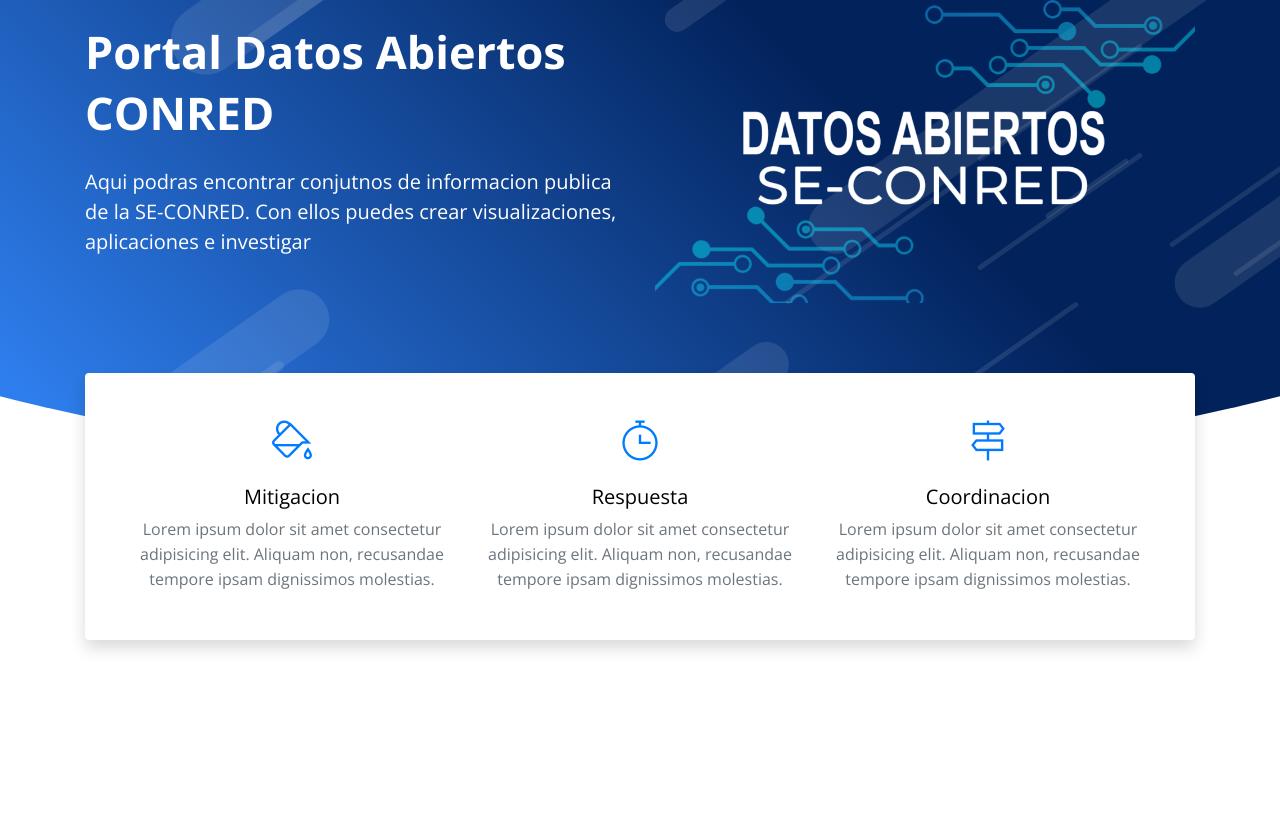
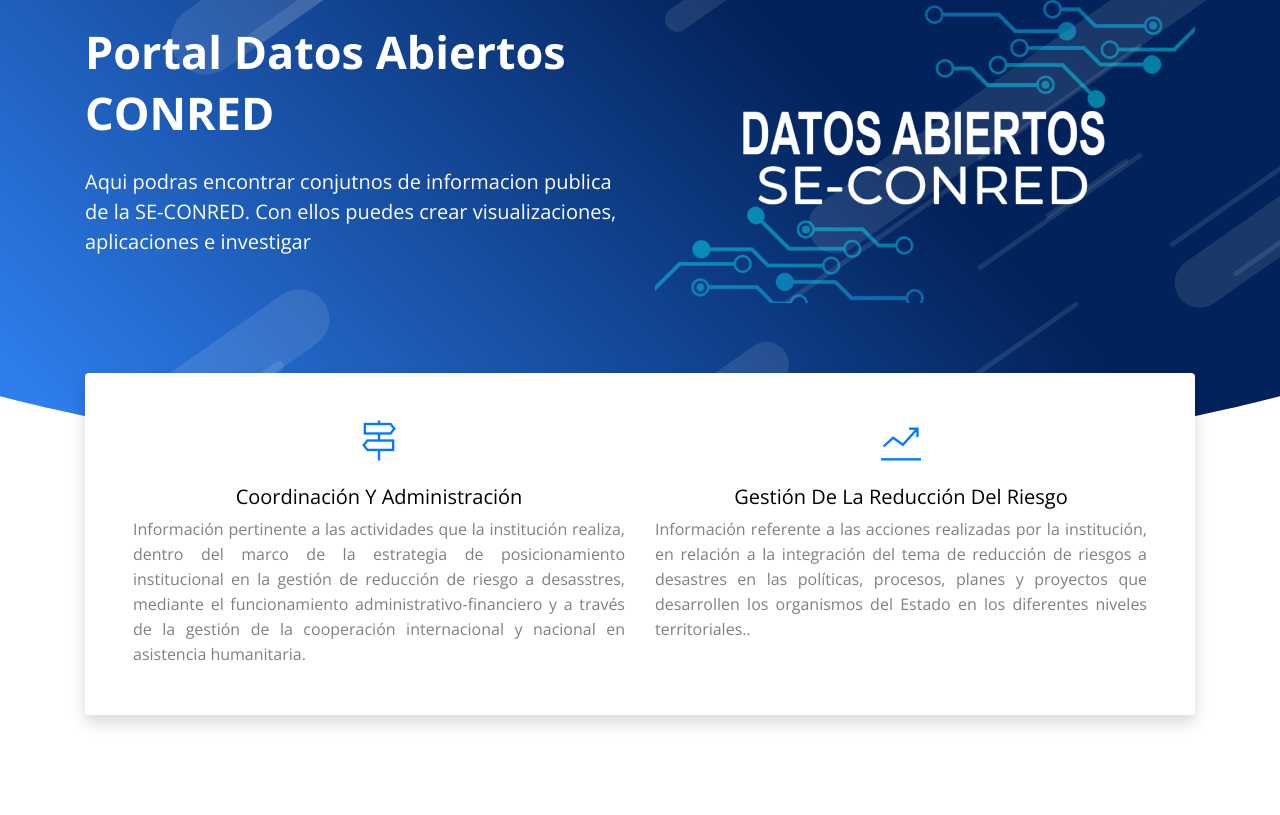
Before and after one commit to FernandoJPaz/DatosAbiertos, a Python web app: template templates/home/indice.html in a window 1280 px wide. Shown: the part 101-916 px from the top of the page. Before the commit the page ends 752 px from the top, so only its background shows below. Run offline with Jinja, Linux system fonts and the light colour scheme; the template is opened without the code that fills it, so the values that code supplies are empty; some libraries are stand-ins or nearby versions.

Commit message:
BugFix#11
Actualizacion de logo y grupos

```diff
--- a/templates/header2.html
+++ b/templates/header2.html
@@ -127,7 +127,7 @@
                         <div class="col-lg-3 col-6">
                             <div class="site-logo">
 
-                                <img src="/base/images/A1.png" alt ="logo">
+                                <img src="/base/images/LOGOCONRED75.png" alt ="logo">
                                 <a data-toggle="tooltip" title="Be-one" href="index.html"></a>
                             </div>
                         </div>
--- a/templates/home/indice.html
+++ b/templates/home/indice.html
@@ -77,23 +77,16 @@
                 <div class="container">
                     <div class="rounded shadow p-5 bg-white">
                         <div class="row">
-                            <div class="col-lg-4 col-md-6 mt-5 mt-md-0 text-center">
-                                <i class="ti-paint-bucket text-primary h1"></i>
-                                <h3 class="mt-4 text-capitalize h5 ">Mitigacion</h3>
-                                <p class="regular text-muted">Lorem ipsum dolor sit amet consectetur adipisicing elit. Aliquam non, recusandae
-                                    tempore ipsam dignissimos molestias.</p>
+                            <div class="col-lg-6 col-md-6 mt-5 mt-md-0 text-center">
+                                <i class="ti-direction-alt text-primary h1"></i>
+                                <h3 class="mt-4 text-capitalize h5 ">Coordinación y Administración</h3>
+                                <p class="regular text-justify">Información pertinente a las actividades que la institución realiza, dentro del marco de la estrategia de posicionamiento institucional en la gestión de reducción de riesgo a desasstres, mediante el funcionamiento administrativo-financiero y a través de la gestión de la cooperación internacional y nacional en asistencia humanitaria.</p>
                             </div>
-                            <div class="col-lg-4 col-md-6 mt-5 mt-md-0 text-center">
-                                <i class="ti-timer text-primary h1"></i>
-                                <h3 class="mt-4 text-capitalize h5 ">Respuesta</h3>
-                                <p class="regular text-muted">Lorem ipsum dolor sit amet consectetur adipisicing elit. Aliquam non, recusandae
-                                    tempore ipsam dignissimos molestias.</p>
-                            </div>
-                            <div class="col-lg-4 col-md-12 mt-5 mt-lg-0 text-center">
-                                <i class="ti-direction-alt text-primary h1"></i>
-                                <h3 class="mt-4 text-capitalize h5 ">Coordinacion</h3>
-                                <p class="regular text-muted">Lorem ipsum dolor sit amet consectetur adipisicing elit. Aliquam non, recusandae
-                                    tempore ipsam dignissimos molestias.</p>
+
+                            <div class="col-lg-6 col-md-12 mt-5 mt-lg-0 text-center">
+                                <i class="ti-stats-up text-primary h1"></i>
+                                <h3 class="mt-4 text-capitalize h5 ">Gestión de la Reducción del Riesgo</h3>
+                                <p class="regular text-justify">Información referente a las acciones realizadas por la institución, en relación a la integración del tema de reducción de riesgos a desastres en las políticas, procesos, planes y proyectos que desarrollen los organismos del Estado en los diferentes niveles territoriales..</p>
                                 </p>
                             </div>
                         </div>
```
Also changed, not shown: public/base/images/LOGOCONRED75.png (added).
